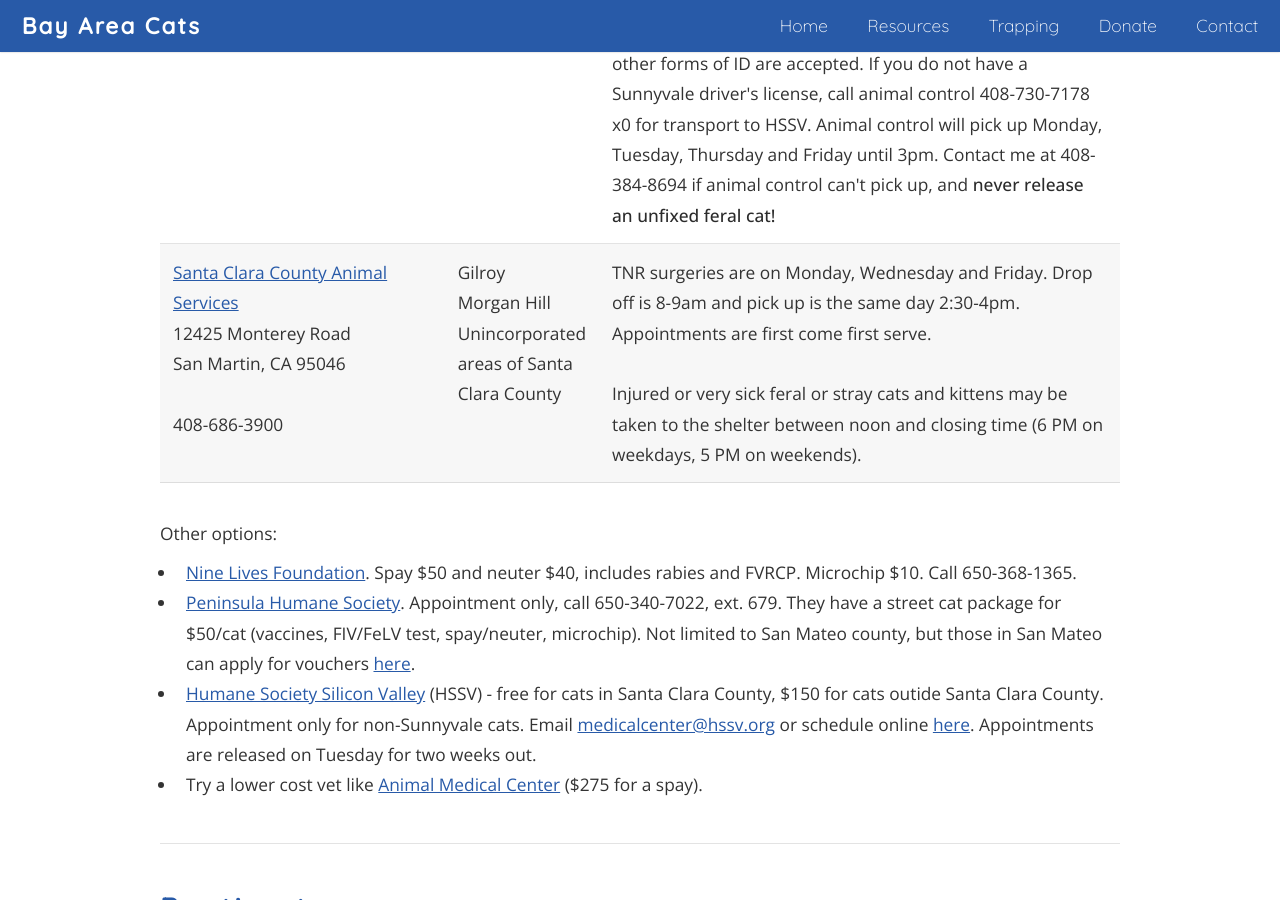
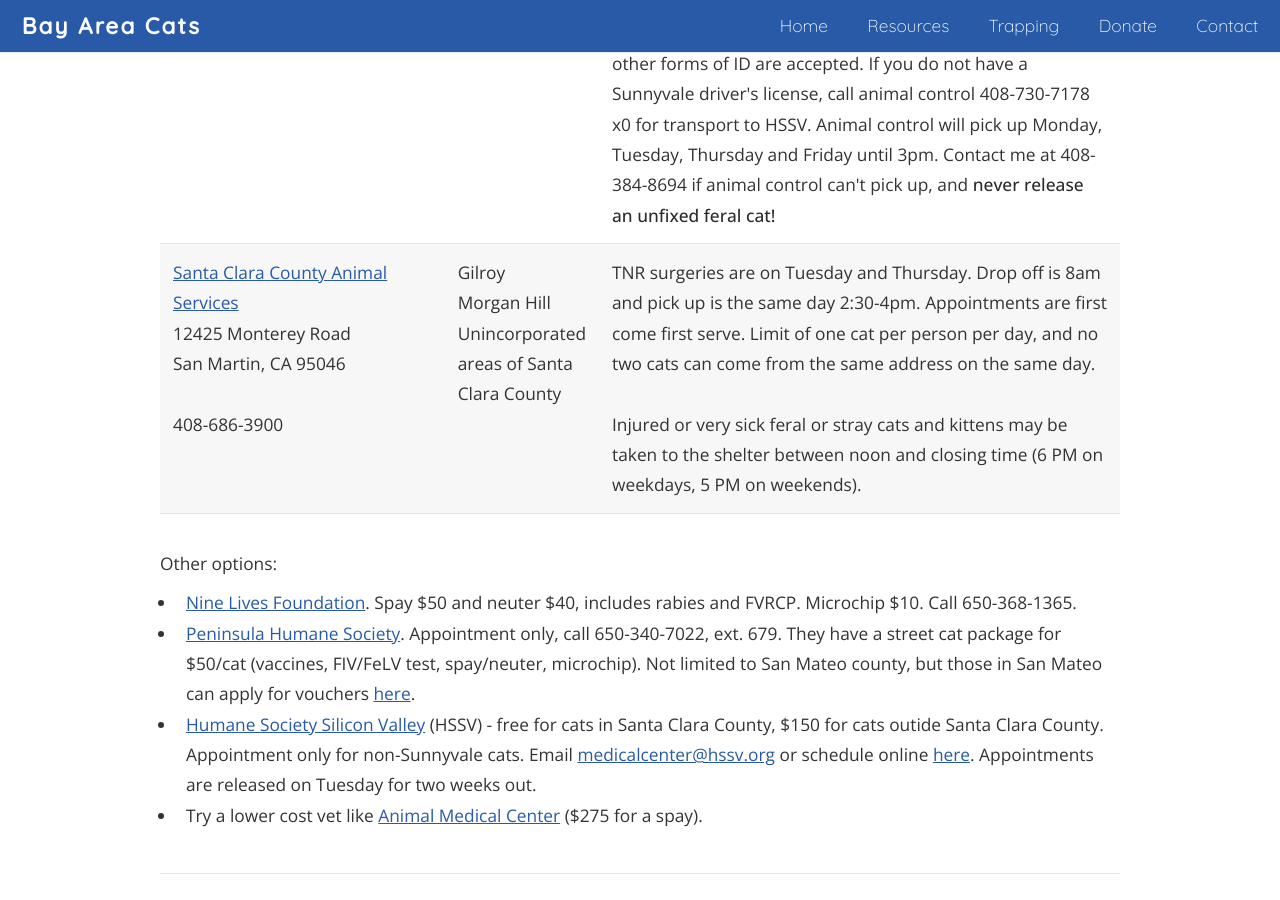
Before and after one commit to sunmeetsingh/bayareacats.github.io, a Jekyll site: the page built from resources.html, in a window 1280 px wide and 900 px high, scrolled down 1566 px. Built offline with Jekyll 4.4.1, drawn with Linux system fonts in a browser that asks for light colours.

Commit message:
Update TNR rules

```diff
--- a/resources.html
+++ b/resources.html
@@ -120,7 +120,7 @@
                     Unincorporated areas of Santa Clara County
 
                     </td>
-                    <td>TNR surgeries are on Monday, Wednesday and Friday. Drop off is 8-9am and pick up is the same day 2:30-4pm. Appointments are first come first serve.<br/><br/>
+                    <td>TNR surgeries are on Tuesday and Thursday. Drop off is 8am and pick up is the same day 2:30-4pm. Appointments are first come first serve. Limit of one cat per person per day, and no two cats can come from the same address on the same day.<br/><br/>
 
                     Injured or very sick feral or stray cats and kittens may be taken to the shelter between noon and closing time (6 PM on weekdays, 5 PM on weekends).
 
```
